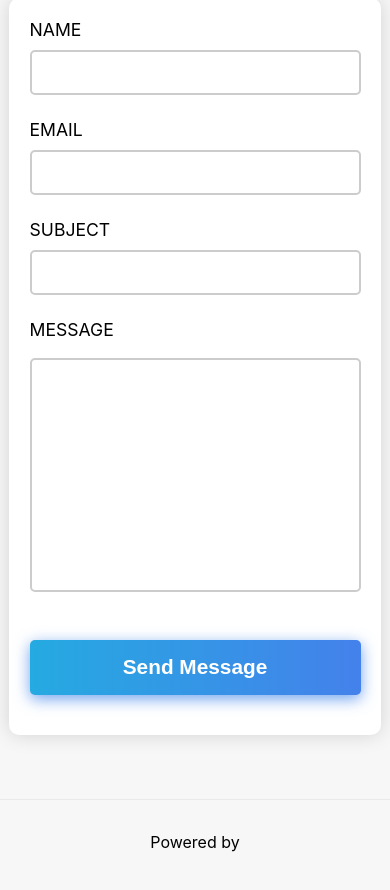
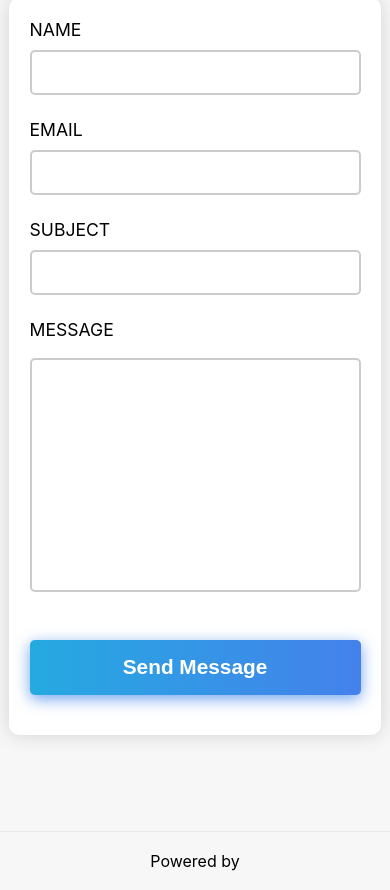
Before and after one commit to antofon/portfolio-v3, a Next.js app: page / in a window 390 px wide. Shown: the part 7055-7945 px from the top of the page. Built offline with nearby package versions, Linux system fonts and the light colour scheme.

Commit message:
Updated responsiveness for footer

```diff
--- a/styles/Footer.module.css
+++ b/styles/Footer.module.css
@@ -1,15 +1,28 @@
 .footer {
-    display: flex;
-    flex: 1;
-    padding: 2rem 0;
-    border-top: 1px solid #eaeaea;
-    justify-content: center;
-    align-items: center;
+  display: flex;
+  flex: 1;
+  padding: 1.2rem 0;
+  border-top: 1px solid #eaeaea;
+  /* border-top: 1px solid #cccaca; */
+  justify-content: center;
+  align-items: center;
+  margin-top: 2rem;
+  height: auto;
+}
+
+.footerText {
+  margin: 0;
+  font-size: 0.8rem;
+}
+
+@media screen and (min-width: 768px) {
+  .footer {
+    margin-top: 40rem;
   }
+}
 
-  .footer a {
-    display: flex;
-    justify-content: center;
-    align-items: center;
-    flex-grow: 1;
+@media screen and (min-width: 1008px) {
+  .footer {
+    margin: 400px 0 0 0;
   }
+}
```
